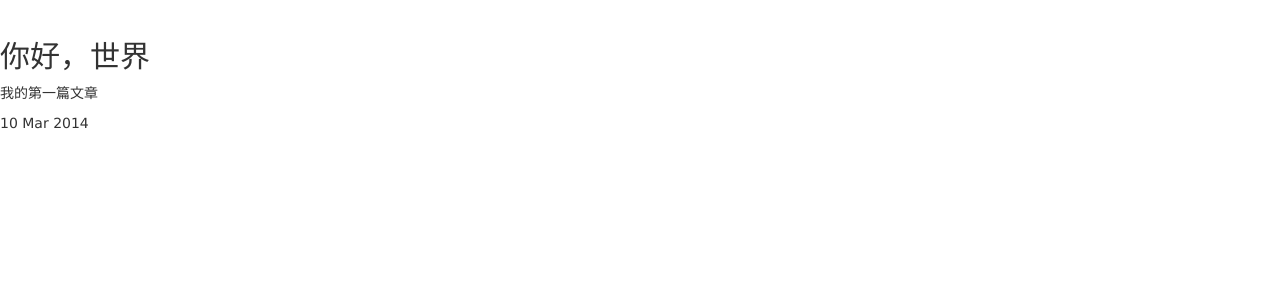
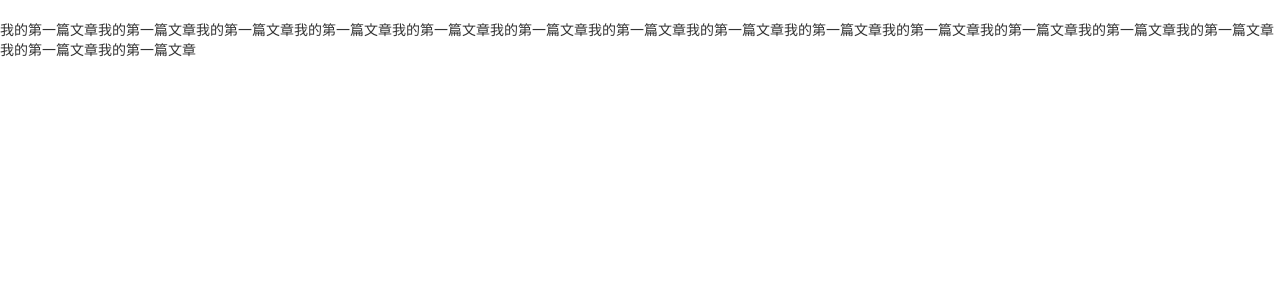
Before and after one commit to PMJerryZheng/myblog, a Jekyll site: the page built from _posts/2014-03-10-test.html, in a window 1280 px wide. Shown: the top 300 px of the page. Built offline with Jekyll 4.4.1, drawn with Linux system fonts in a browser that asks for light colours; nearby versions of some CDN libraries; library files that are not in the unit come from our copies; comment, search, counter and statistics services are not loaded.

Commit message:
change date

```diff
--- a/_posts/2014-03-10-test.html
+++ b/_posts/2014-03-10-test.html
@@ -2,6 +2,4 @@
 layout: default
 title: 你好，世界
 ---
-<h2>{{ page.title }}</h2>
-<p>我的第一篇文章</p>
-<p>{{ page.date | date_to_string }}</p>
+<p>我的第一篇文章我的第一篇文章我的第一篇文章我的第一篇文章我的第一篇文章我的第一篇文章我的第一篇文章我的第一篇文章我的第一篇文章我的第一篇文章我的第一篇文章我的第一篇文章我的第一篇文章我的第一篇文章我的第一篇文章</p>
--- a/_posts/2014-03-11-bs-tmpl.html
+++ b/_posts/2014-03-11-bs-tmpl.html
@@ -2,10 +2,8 @@
 layout: jy-bs
 title: 测试bs
 ---
-<h2>{{ page.title }}</h2>
 <p>测试bs</p>
-<p>{{ page.date | date_to_string }}</p>
-
+《打算打》《打算打》《打算打》《打算打》
 
 <table class="table">
 	<th>
--- a/_posts/2014-03-15-test2.html
+++ b/_posts/2014-03-15-test2.html
@@ -2,6 +2,4 @@
 layout: default
 title: 你好，世界
 ---
-<h2>{{ page.title }}</h2>
-<p>我的第一篇文章</p>
-<p>{{ page.date | date_to_string }}</p>
+<p>测试而已测试而已测试而已测试而已测试而已测试而已测试而已测试而已测试而已测试而已测试而已测试而已测试而已测试而已测试而已测试而已测试而已测试而已测试而已测试而已测试而已测试而已测试而已测试而已测试而已测试而已测试而已测试而已测试而已测试而已测试而已测试而已测试而已测试而已测试而已测试而已测试而已测试而已测试而已测试而已</p>
```
Also changed, not shown: 2 other files.
